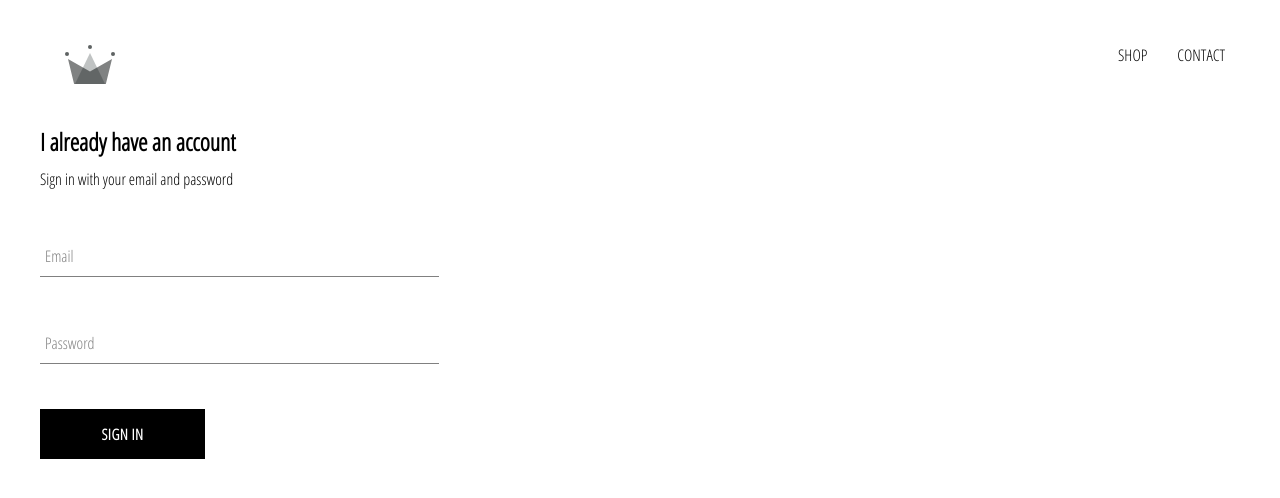
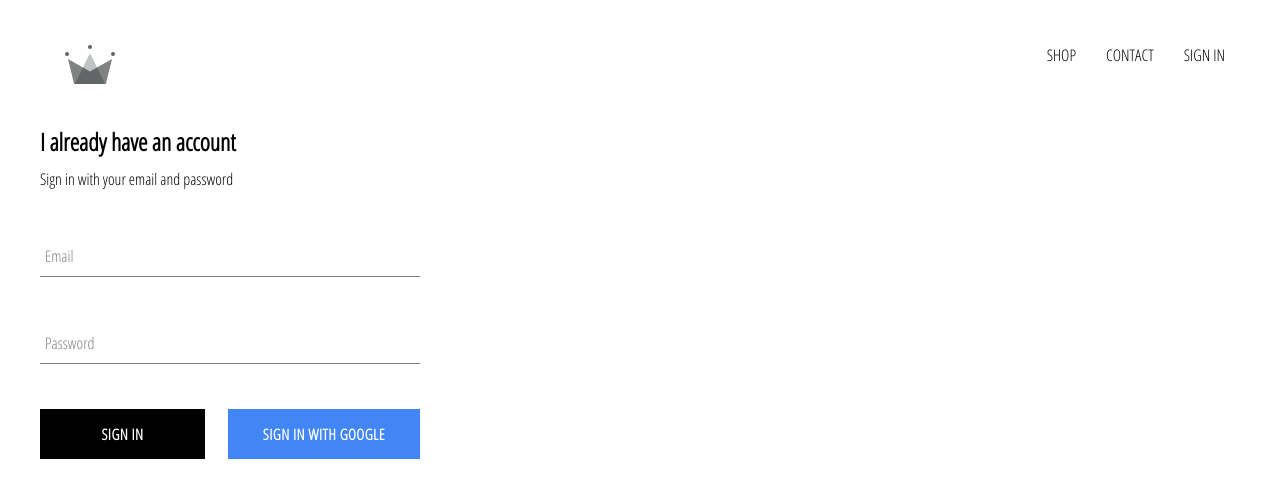
Before and after one commit to gvgesanto2/crwn-clothing, a React (Create React App) app: page /signin in a window 1280 px wide. Shown: the top 498 px of the page. Built offline with nearby package versions, Linux system fonts and the light colour scheme; no server answers.

Commit message:
integrated firebase into application and added a sign in with google button in the sign in page

```diff
--- a/package.json
+++ b/package.json
@@ -6,6 +6,7 @@
     "@testing-library/jest-dom": "^4.2.4",
     "@testing-library/react": "^9.3.2",
     "@testing-library/user-event": "^7.1.2",
+    "firebase": "^7.14.3",
     "node-sass": "^4.14.1",
     "react": "^16.13.1",
     "react-dom": "^16.13.1",
--- a/src/App.css
+++ b/src/App.css
@@ -7,3 +7,7 @@
   text-decoration: none;
   color: black;
 }
+
+* {
+  box-sizing: border-box;
+}
--- a/src/App.js
+++ b/src/App.js
@@ -7,20 +7,35 @@
 import ShopPage from './pages/shop/shop.component';
 import NavigationBar from './components/navigation-bar/navigation-bar.component';
 import SignInAndSignOut from './pages/sign-in-and-sign-up/sign-in-and-sign-up.component';
+import { auth } from './firebase/firebase.utils';
 
-const HatsPage = () => (
-  <div>
-    <h1>HATS PAGE</h1>
-  </div>
-);
+class App extends React.Component {
+  constructor(props) {
+    super(props);
 
+    this.state = {
+      currentUser: null
+    };
+  }
 
-function App() {
+  unsubscribeFromAuth = null
+
+  componentDidMount() {
+    this.unsubscribeFromAuth = auth.onAuthStateChanged(user => {
+      this.setState({currentUser: user});
+    });
+  }
+
+  componentWillUnmount() {
+    this.unsubscribeFromAuth();
+  }
+
+  render() {
+    const { currentUser } = this.state;
     return (
       <div>
-      <NavigationBar />
+        <NavigationBar currentUser={currentUser} />
         <Switch>
-        <Route path="/hats" component={HatsPage} />
           <Route path="/shop" component={ShopPage} />
           <Route path="/signin" component={SignInAndSignOut} />
           <Route exact path="/" component={HomePage} />
@@ -28,5 +43,6 @@
       </div>
     );
   }
+}
 
 export default App;
--- a/src/components/custom-button/custom-button.component.jsx
+++ b/src/components/custom-button/custom-button.component.jsx
@@ -2,8 +2,15 @@
 
 import './custom-button.styles.scss';
 
-const CustomButton = ({ children, ...otherProps}) =>
-  <button className="custom-button" {...otherProps}>
+const CustomButton = ({ children, isGoogleSignIn, ...otherProps}) =>
+  <button
+    className={`${
+      isGoogleSignIn
+        ? "google-sign-in"
+        : ""
+      } custom-button`}
+    {...otherProps}
+  >
     {children}
   </button>
 
--- a/src/components/custom-button/custom-button.styles.scss
+++ b/src/components/custom-button/custom-button.styles.scss
@@ -19,4 +19,14 @@
     color: black;
     border: 1px solid black;
   }
+
+  &.google-sign-in {
+    background-color: #4285f4;
+    color: white;
+
+    &:hover {
+      background-color: #357ae8;
+      border: none;
+    }
+  }
 }
--- a/src/components/navigation-bar/navigation-bar.component.jsx
+++ b/src/components/navigation-bar/navigation-bar.component.jsx
@@ -1,10 +1,11 @@
 import React from 'react';
 import { Link } from 'react-router-dom';
+import { auth } from '../../firebase/firebase.utils';
 
 import { ReactComponent as Logo } from '../../assets/crwn.svg';
 import './navigation-bar.styles.scss'
 
-const NavigationBar = () => {
+const NavigationBar = ({ currentUser }) => {
   return (
     <div className="nav-bar">
       <Link className="logo-container" to="/">
@@ -17,6 +18,19 @@
         <Link className="option" to="/contact">
           CONTACT
         </Link>
+        {
+          currentUser ?
+            <div
+              className="option"
+              onClick={() => auth.signOut()}
+            >
+              SIGN OUT
+            </div>
+            :
+            <Link className="option" to="/signin">
+              SIGN IN
+            </Link>
+        }
       </div>
     </div>
   );
--- a/src/components/navigation-bar/navigation-bar.styles.scss
+++ b/src/components/navigation-bar/navigation-bar.styles.scss
@@ -17,9 +17,10 @@
     display: flex;
     align-items: center;
     justify-content: flex-end;
-  }
 
-  .option {
-    padding: 10px 15px;
+    .option {
+      padding: 10px 15px;
+      cursor: pointer;
+    }
   }
 }
--- a/src/components/sign-in/sign-in.component.jsx
+++ b/src/components/sign-in/sign-in.component.jsx
@@ -1,6 +1,8 @@
 import React from 'react';
 import FormInput from '../form-input/form-input.component';
 import CustomButton from '../custom-button/custom-button.component';
+
+import { signInWithGoogle } from '../../firebase/firebase.utils';
 
 import './sign-in.styles.scss';
 
@@ -47,9 +49,14 @@
             label="Password"
             required
           />
-          <CustomButton type="submit">
-            Sign in
-          </CustomButton>
+          <div className="buttons">
+            <CustomButton type="submit">
+              Sign in
+            </CustomButton>
+            <CustomButton onClick={signInWithGoogle} isGoogleSignIn>
+              Sign in with Google
+            </CustomButton>
+          </div>
         </form>
       </div>
     );
--- a/src/components/sign-in/sign-in.styles.scss
+++ b/src/components/sign-in/sign-in.styles.scss
@@ -1,9 +1,14 @@
 .sign-in {
-  width: 30vw;
+  width: 380px;
   display: flex;
   flex-direction: column;
 
   .title {
     margin: 10px 0;
   }
+
+  .buttons {
+    display: flex;
+    justify-content: space-between;
+  }
 }
--- /dev/null
+++ b/src/firebase/firebase.utils.js
@@ -0,0 +1,25 @@
+import firebase from 'firebase/app';
+import 'firebase/firestore';
+import 'firebase/auth';
+
+const config = {
+  apiKey: "AIzaSyBafR451FXzuaB3joGe-cstLxeUmcuH85o",
+  authDomain: "crwn-db-6c2e0.firebaseapp.com",
+  databaseURL: "https://crwn-db-6c2e0.firebaseio.com",
+  projectId: "crwn-db-6c2e0",
+  storageBucket: "crwn-db-6c2e0.appspot.com",
+  messagingSenderId: "638722880932",
+  appId: "1:638722880932:web:ebd5e6d96eb006ad877d31",
+  measurementId: "G-XNGVQD7X49"
+};
+
+firebase.initializeApp(config);
+
+export const auth = firebase.auth();
+export const firestore = firebase.firestore();
+
+const provider = new firebase.auth.GoogleAuthProvider();
+provider.setCustomParameters({ prompt: "select_account" });
+export const signInWithGoogle = () => auth.signInWithPopup(provider);
+
+export default firebase;
```
Also changed, not shown: 1 other file (tests, documents, lock files or other folders). Lines whose indentation alone changed are shown as unchanged.
